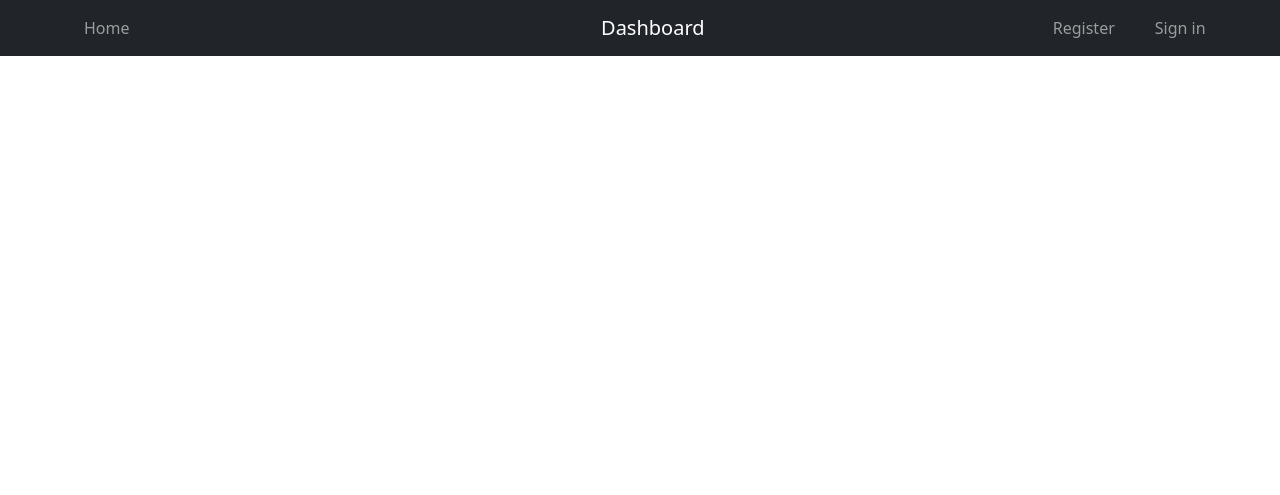
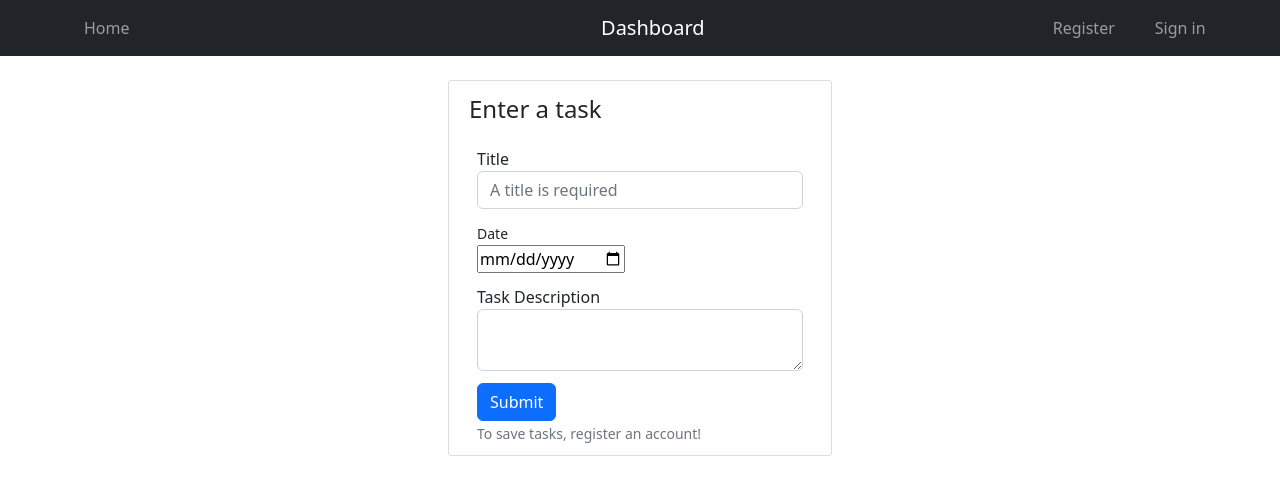
Before and after one commit to Arttumake/Dashboard, a Flask app: page / in a window 1280 px wide. Shown: the top 495 px of the page. Run offline with Flask 3, Linux system fonts and the light colour scheme; parts of the project's set-up code (start-up, migrations or seed data) failed here and were passed over.

Commit message:
initial task form and its styling

```diff
--- a/dash/forms.py
+++ b/dash/forms.py
@@ -1,8 +1,7 @@
 from flask_wtf import FlaskForm
-from wtforms import StringField, EmailField, SubmitField, PasswordField, BooleanField
+from wtforms import StringField, EmailField, SubmitField, PasswordField, BooleanField, TextAreaField, DateField
 from wtforms.validators import Length, Email, DataRequired, EqualTo, ValidationError
 from dash.models import User
-
 
 class RegistrationForm(FlaskForm):
     username = StringField('Username', validators=[DataRequired(), Length(min=3, max=16)])
@@ -25,3 +24,9 @@ class LoginForm(FlaskForm):
     password = PasswordField('Password', validators=[DataRequired()])
     remember = BooleanField('Remember me')
     submit = SubmitField('Sign in')
+
+class TaskForm(FlaskForm):
+    title = StringField('Title', validators=[DataRequired(), Length(min=2, max=40)])
+    date = DateField('Date', validators=[DataRequired()], format='%Y-%m-%d')
+    contents = TextAreaField('Task Description', validators=[Length(max=120)])
+    submit = SubmitField('Submit')
--- a/dash/routes.py
+++ b/dash/routes.py
@@ -1,5 +1,5 @@
 from flask import render_template, url_for, flash, redirect
-from dash.forms import RegistrationForm, LoginForm
+from dash.forms import RegistrationForm, LoginForm, TaskForm
 from dash import app, bcrypt
 from dash.models import db, User
 from flask_login import login_user, logout_user
@@ -8,7 +8,8 @@ from flask_login import login_user, logout_user
 @app.route('/')
 @app.route("/home")
 def home():
-    return render_template('home.html', title='Home')
+    form = TaskForm()
+    return render_template('home.html', title='Home', form=form)
 
 @app.route('/register', methods=['GET', 'POST'])
 def register():
--- a/dash/templates/home.html
+++ b/dash/templates/home.html
@@ -1,2 +1,49 @@
 {% extends 'base.html' %}
-{% block contents %}{% endblock contents %}
+{% block contents %}
+    <div class="form-contents mt-4">
+        <form method="POST" action="">
+            {{ form.hidden_tag() }}
+            <legend>Enter a task</legend>
+            <div class="form-group">
+                {{ form.title.label (class="form-control-label")}}
+                {% if form.title.errors %}
+                    {{ form.title (class="form-control is-invalid") }}
+                    <div class="invalid-feedback">
+                        {% for error in form.title.errors %}
+                            <span>{{ error }}</span>
+                        {% endfor %}
+                    </div>
+                {% else %}
+                    {{ form.title (class="form-control", placeholder="A title is required") }}
+                {% endif %}
+            </div>
+            <div class="form-group">
+                <div>
+                    <small>{{ form.date.label (class="form-control-label")}}</small>
+                </div>
+                <div>
+                    {{ form.date (class="datepicker") }}
+                </div>
+            </div>
+            <div class="form-group">
+                {{ form.contents.label (class="form-control-label")}}
+                {% if form.contents.errors %}
+                    {{ form.contents (class="form-control is-invalid") }}
+                    <div class="invalid-feedback">
+                        {% for error in form.contents.errors %}
+                            <span>{{ error }}</span>
+                        {% endfor %}
+                    </div>
+                {% else %}
+                    {{ form.contents (class="form-control") }}
+                {% endif %}
+            </div>
+            <div class="form-group">
+                {{ form.submit(class="btn btn-primary")}}
+            </div>
+            <small class="form-text text-muted ms-2">
+                To save tasks, register an account!
+            </small>
+        </form>
+    </div>
+{% endblock contents %}
```
